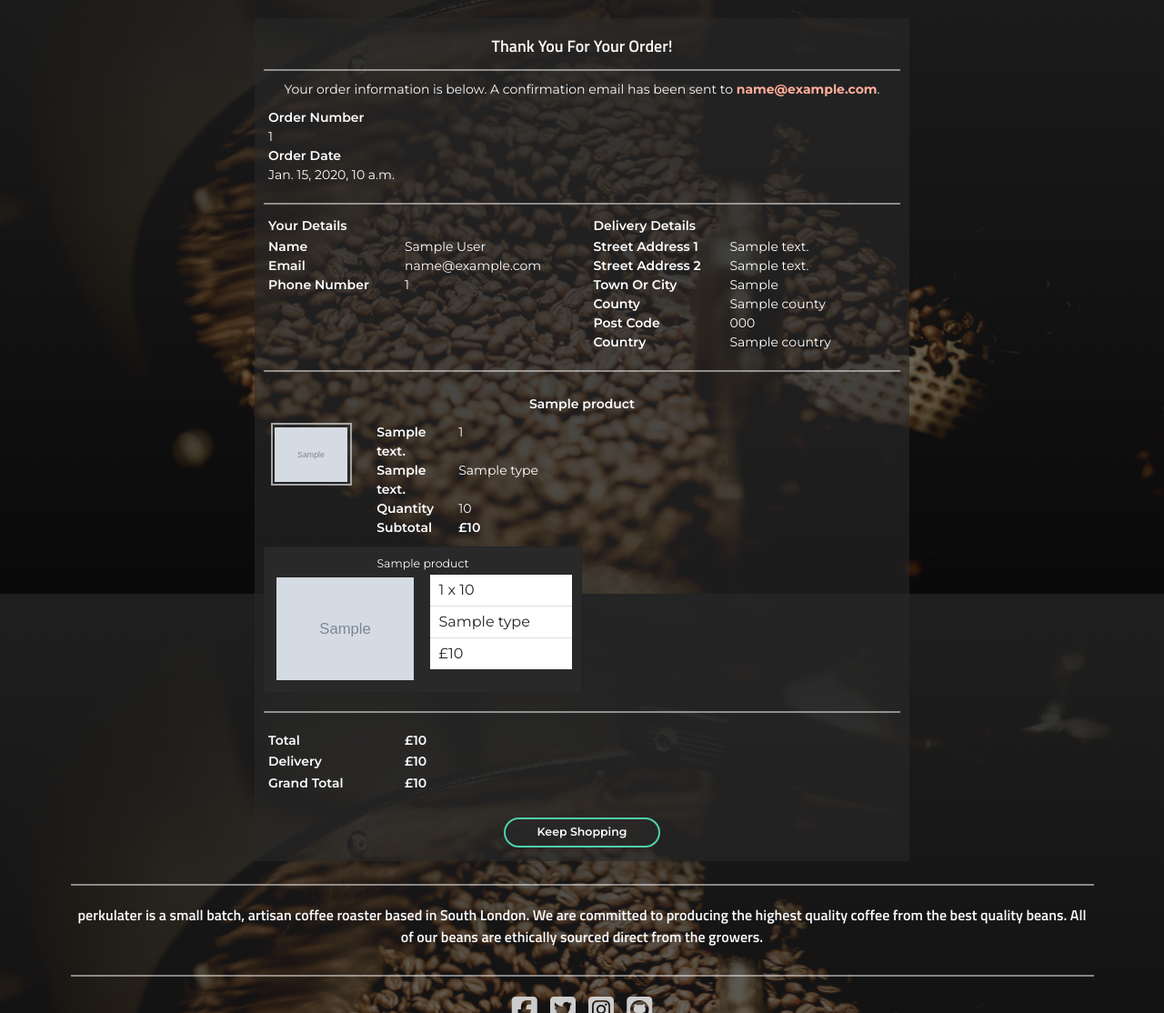
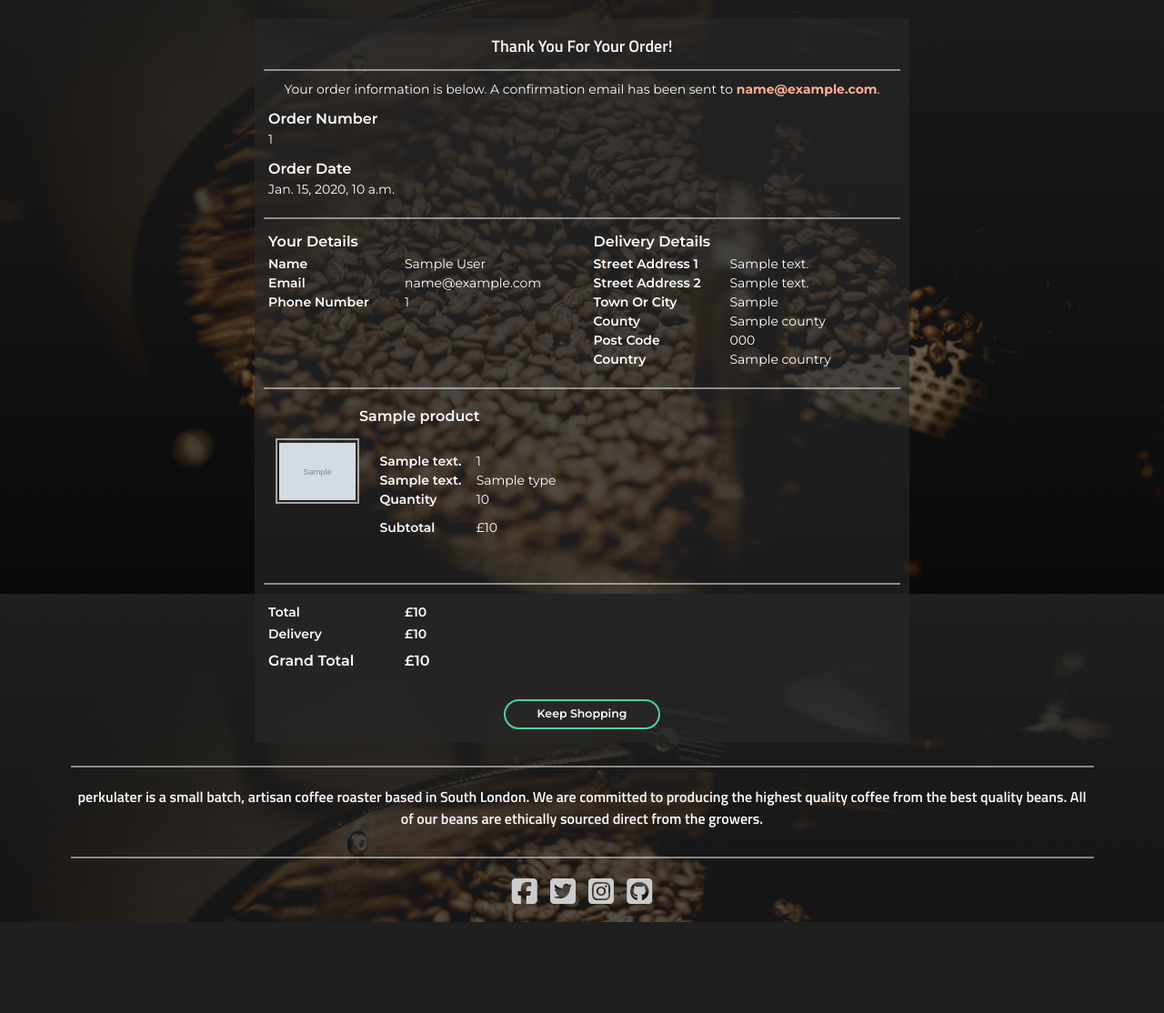
Before and after one commit to richardhenyash/perkulater, a Django app: template checkout/templates/checkout/checkout_success.html in a window 1280 px wide. Shown: the part 147-1261 px from the top of the page at 91% size. After the commit the page ends 1161 px from the top, so only its background shows below. Run offline with Django 3.2, Linux system fonts and the light colour scheme; the template is opened without the code that fills it: most values are stand-ins (such as "Sample title", 1, 10 or a date in 2020); grey boxes marked "Sample" are stand-in pictures; some libraries are stand-ins or nearby versions.

Commit message:
style cards

```diff
--- a/checkout/templates/checkout/checkout_success.html
+++ b/checkout/templates/checkout/checkout_success.html
@@ -27,7 +27,7 @@
             </div>
             <div class="row">
                 <div class="col-12">
-                    <p class="basket-detail-text text-center">
+                    <p class="text-medium text-center">
                         Your order information is below.
                         A confirmation email has been sent to <strong class="fg-pink">{{ order.email }}</strong>.
                     </p>
@@ -38,16 +38,16 @@
                     <div class="col-12">
                         <table class="table table-dark table-borderless">
                             <tr>
-                                <td class="basket-detail-title-text checkout-table-title py-0">Order Number</th>
+                                <td class="text-large text-bold checkout-table-title py-0">Order Number</th>
                             </tr>
                             <tr>
-                                <td class="basket-detail-text px-2 py-0">{{ order.order_number }}</td>
+                                <td class="text-medium px-2 py-0">{{ order.order_number }}</td>
                             </tr>
                             <tr>
-                                <td class="basket-detail-title-text checkout-table-title px-2 py-0">Order Date</td>
+                                <td class="text-large text-bold checkout-table-title px-2 py-0 pt-3">Order Date</td>
                             </tr>
                             <tr>
-                                <td class="basket-detail-text px-2 py-0">{{ order.date }}</td>
+                                <td class="text-medium px-2 py-0">{{ order.date }}</td>
                             </tr>
                         </table>
                     </div>
@@ -58,20 +58,20 @@
                         <div class="col-12">
                             <table class="table table-dark table-borderless">
                                 <tr>
-                                    <th scope="col" class="basket-detail-title-text checkout-table-title py-1">Your Details</th>
+                                    <th scope="col" class="text-large text-bold checkout-table-title py-1">Your Details</th>
                                     <th scope="col"></th>
                                 </tr>
                                 <tr>
-                                    <td class="basket-detail-title-text checkout-table-title px-2 py-0">Name</td>
-                                    <td class="basket-detail-text px-2 py-0">{{ order.full_name }}</td>
+                                    <td class="text-medium text-bold checkout-table-title px-2 py-0">Name</td>
+                                    <td class="text-medium px-2 py-0">{{ order.full_name }}</td>
                                 </tr>
                                 <tr>
-                                    <td class="basket-detail-title-text checkout-table-title px-2 py-0">Email</td>
-                                    <td class="basket-detail-text px-2 py-0">{{ order.email }}</td>
+                                    <td class="text-medium text-bold checkout-table-title px-2 py-0">Email</td>
+                                    <td class="text-medium px-2 py-0">{{ order.email }}</td>
                                 </tr>
                                 <tr>
-                                    <td class="basket-detail-title-text checkout-table-title px-2 py-0">Phone Number</td>
-                                    <td class="basket-detail-text px-2 py-0">{{ order.phone_number }}</td>
+                                    <td class="text-medium text-bold checkout-table-title px-2 py-0">Phone Number</td>
+                                    <td class="text-medium px-2 py-0">{{ order.phone_number }}</td>
                                 </tr>
                             </table>
                         </div>
@@ -80,7 +80,7 @@
                         <div class="col-12">
                             <table class="table table-dark table-borderless">
                                 <tr>
-                                    <th scope="col" class="basket-detail-title-text checkout-table-title py-1">Delivery Details</th>
+                                    <th scope="col" class="text-large text-bold checkout-table-title py-1">Delivery Details</th>
                                     <th scope="col"></th>
                                 </tr>
                                 <tr>
@@ -116,65 +116,46 @@
                         <hr>
                     </div>
                 </div>
+                <div class="row">
                 {% for lineitem in order.lineitems.all %}
+                    <div class="col-12 col-md-6">
+                        <div class="card bg-black-3">
+                            <div class="card-body">
+                                <h5 class="card-title text-center text-large text-bold">{{ lineitem.product.name }}</h5>
                                 <div class="row">
-                        <div class="col-12 pt-4 px-3 text-center">
-                            <p class="basket-detail-title-text">{{ lineitem.product.name }}</p>
-                        </div>
-                    </div>
-                    <div class="row">
-                        <div class="basket-image-container col-3 col-md-2 px-3 px-md-4">
-                            <div class="product-container">
-                                <div class="image-container">
+                                    <div class="col-4 p-3">
+                                        <div class="product-container image-container">
                                             <a href="{% url 'product_detail' lineitem.product.id %}">
                                                 <img src="{{ lineitem.product.image.url }}" alt="{{ lineitem.product.name }}" class="w-100 p-1">
                                             </a>
                                         </div>
                                     </div>
-                        </div>
-                        <div class="col-9 col-md-10">
-                            <table class="table table-dark table-borderless">
+                                    <div class="col-8 text-medium pt-4">
+                                        <table class="table table-dark table-borderless text-medium">
                                             <tr>
-                                    <td class="basket-detail-title-text basket-table-title px-2 py-0">{{ lineitem.size.category.size_description }}</td>
-                                    <td class="basket-detail-text px-2 py-0">{{ lineitem.size.size }}</td>
+                                                <td class="px-2 pt-3 pb-0 text-bold">{{ lineitem.size.category.size_description }}</td>
+                                                <td class="px-2 pt-3 pb-0">{{ lineitem.size.size }}</td>
                                             </tr>
                                             <tr>
-                                    <td class="basket-detail-title-text basket-table-title px-2 py-0">{{ lineitem.type.category.type_description }}</td>
-                                    <td class="basket-detail-text px-2 py-0">{{ lineitem.type.type }}</td>
+                                                <td class="px-2 py-0 text-bold">{{ lineitem.type.category.type_description }}</td>
+                                                <td class="px-2 py-0">{{ lineitem.type.type }}</td>
                                             </tr>
                                             <tr>
-                                    <td class="basket-detail-title-text basket-table-title px-2 py-0">Quantity</td>
-                                    <td class="basket-detail-text px-2 py-0">{{ lineitem.quantity }}</td>
+                                                <td class="px-2 py-0 text-bold">Quantity</td>
+                                                <td class="px-2 py-0">{{ lineitem.quantity }}</td>
                                             </tr>
                                             <tr>
-                                    <td class="basket-detail-title-text basket-table-title px-2 py-0">Subtotal</td>
-                                    <td class="basket-detail-title-text px-2 py-0">£{{ lineitem.lineitem_total }}</td>
+                                                <td class="px-2 py-3 text-bold">Subtotal</td>
+                                                <td class="px-2 py-3">£{{ lineitem.lineitem_total }}</td>
                                             </tr>
                                         </table>
                                     </div>
-                    </div>
-                    <div class="card bg-black-3" style="width: 50%;">
-                        <div class="card-body">
-                            <h5 class="card-title text-center">{{ lineitem.product.name }}</h5>
-                            <div class="row">
-                                <div class="col-6">
-                                    <div class="image-container">
-                                        <a href="{% url 'product_detail' lineitem.product.id %}">
-                                            <img src="{{ lineitem.product.image.url }}" alt="{{ lineitem.product.name }}" class="w-100 p-1">
-                                        </a>
-                                    </div>
-                                </div>
-                                <div class="col-6">
-                                    <ul class="list-group list-group-flush">
-                                        <li class="list-group-item">{{ lineitem.size.size }} x {{ lineitem.quantity }}</li>
-                                        <li class="list-group-item">{{ lineitem.type.type }}</li>
-                                        <li class="list-group-item">£{{ lineitem.lineitem_total }}</li>
-                                    </ul>
                                 </div>
                             </div>
                         </div>
                     </div>
                 {% endfor %}
+                </div>
                 <div class="row pt-3">
                     <div class="divider-opaque">
                         <hr>
@@ -184,20 +165,20 @@
                     <div class="col-12">
                         <table class="table table-dark table-borderless">
                             <tr>
-                                <td class="basket-detail-title-text checkout-table-title px-2 pt-3 pb-1">Total</td>
+                                <td class="text-medium text-bold checkout-table-title px-2 pt-3 pb-1">Total</td>
                                 <td class="basket-detail-title-text pt-3 pb-1">£{{ order.order_total }}</td>
                             </tr>
                             <tr class="">
-                                <td class="basket-detail-title-text checkout-table-title px-2 pt-0 pb-1">Delivery</td>
+                                <td class="text-medium text-bold checkout-table-title px-2 pt-0 pb-1">Delivery</td>
                                 {% if order.delivery_cost > 0 %}
-                                    <td class="basket-detail-title-text pt-0 pb-1">£{{ order.delivery_cost }}</td>
+                                    <td class="text-medium text-bold pt-0 pb-1">£{{ order.delivery_cost }}</td>
                                 {% else %}
-                                    <td class="basket-detail-title-text pt-0 pb-1">Free!</td>
+                                    <td class="text-medium text-bold pt-0 pb-1">Free!</td>
                                 {% endif %}
                             </tr>
                             <tr>
-                                <td class="basket-detail-title-text checkout-table-title px-2 pt-0 pb-1">Grand Total</td>
-                                <td class="basket-detail-title-text pt-0 pb-1">£{{ order.grand_total }}</td>
+                                <td class="text-large text-bold checkout-table-title px-2 py-2">Grand Total</td>
+                                <td class="text-large text-bold py-2">£{{ order.grand_total }}</td>
                             </tr>
                         </table>
                     </div>
--- a/static/css/base.css
+++ b/static/css/base.css
@@ -217,16 +217,22 @@ body {
 }
 
 /*-- Text --*/
+.text-small {
+    font-size: 1.2rem;
+}
+
 .text-medium {
     font-size: 1.4rem;
 }
 
-.text-medium-semi-bold {
-    font-size: 1.4rem;
+.text-large {
+    font-size: 1.6rem;
+}
+
+.text-semi-bold {
     font-weight: 500;
 }
-.text-medium-bold {
-    font-size: 1.4rem;
+.text-bold {
     font-weight: 600;
 }
 
@@ -469,6 +475,12 @@ body {
     font-weight: 500;
 }
 
+/*-- Cards --*/
+.card {
+    border: None;
+    background-color: rgba(41, 41, 41, 0.0);
+}
+
 /*-- Modals --*/
 .modal-content {
     border-radius: 0rem;
```
Lines whose indentation alone changed are shown as unchanged.
